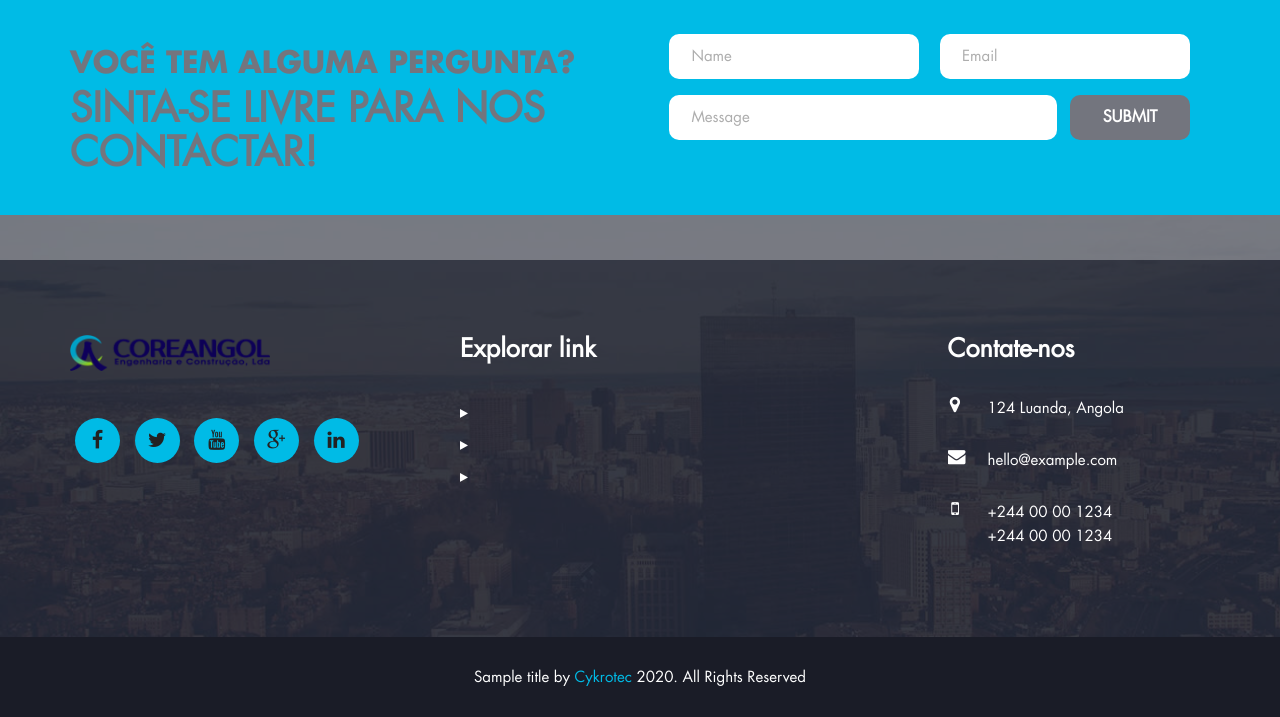
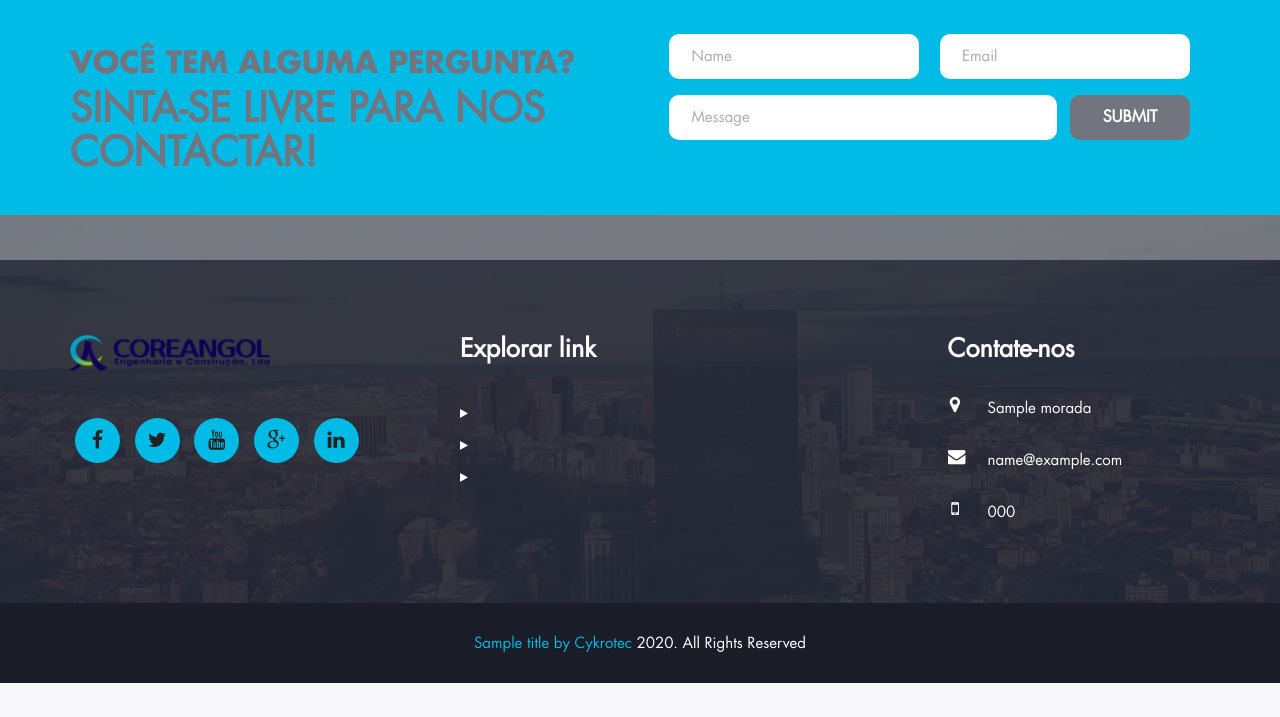
Before and after one commit to leonardoquizomba/coreangol, a PHP site: the page made by application/views/site/home.php in a window 1280 px wide. Shown: the part 2583-3300 px from the top of the page. After the commit the page ends 3266 px from the top, so only its background shows below. Run offline with PHP 8.4, Linux system fonts and the light colour scheme; the template is opened without the code that fills it: most values are stand-ins (such as "Sample title", 1, 10 or a date in 2020); data that the repository does not hold is empty.

Commit message:
troca image, meta dados

```diff
--- a/application/controllers/Home.php
+++ b/application/controllers/Home.php
@@ -38,9 +38,10 @@ class Home extends CI_Controller
 			'youtube' => '',
 		);
 		$data['contactos'] = array(
-			'email' => 'support@Construct.com',
+			'email' => 'hello@example.com',
 			'horario' => 'Seg - Sab 9:00 - 19:00',
-			'telefone' => '(+244) xxx xxx xxx',
+			'morada' => 'Rua Rainha Ginga n 35, 3 Andar<br/> Luanda, Angola',
+			'telefone' => '(+244) 222392601/332612',
 		);
 		$this->load->view('site/home', $data);
 	}
--- a/application/views/site/home.php
+++ b/application/views/site/home.php
@@ -7,9 +7,9 @@
 	<meta charset="utf-8">
 	<title><?= $title ?></title>
 	<meta charset="utf-8"/>
-	<meta name="keywords" content="helvan">
-	<meta name="description" content="">
-	<meta name="author" content="">
+	<meta name="keywords" content="Coreangol, angola, luanda, empresa, Exploraçâo, Inertes, granitos, pavimentos, Engenharia, Construçâo, lda, brita, tout venant, pó, rachâo, extraçâo, rochas, ornamentais, granito, Quartzo">
+	<meta name="description" content="A Coreangol, Engenharia e Construçâo, Lda., foi constituída à 14 de Setembro de 2005, como empresa de Direito Angolano sendo o objecto principal dentre outras actividades, a Construçâo Civil, Consultoria e Exploraçâo de Inertes, nomeadamente, brita, tout venant, pó, rachâo, extraçâo de rochas ornamentais de granito e Quartzo.">
+	<meta name="author" content="Coreangol">
 	<meta name="viewport" content="width=device-width, initial-scale=1, maximum-scale=1">
 	<link rel="shortcut icon" href="<?= base_url('assets/') ?>images/icon.png" type="image/x-icon"/>
 	<link rel="apple-touch-icon" href="<?= base_url('assets/') ?>images/icon.png">
@@ -103,9 +103,6 @@
 			</div>
 			<div class="item">
 				<img src="<?= base_url('assets/images/6.1.jpg') ?>" alt="">
-			</div>
-			<div class="item">
-				<img src="<?= base_url('assets/images/6.2.jpg') ?>" alt="">
 			</div>
 			<div class="item">
 				<img src="<?= base_url('assets/images/8.2.png') ?>" alt="">
@@ -352,10 +349,9 @@
 				<div class="footer_item">
 					<h4>Contate-nos</h4>
 					<ul class="list-unstyled footer_contact">
-						<li><a href=""><span class="fa fa-map-marker"></span> 124 Luanda, Angola</a></li>
-						<li><a href=""><span class="fa fa-envelope"></span> hello@example.com</a></li>
-						<li><a href=""><span class="fa fa-mobile"></span>
-								<p>+244 00 00 1234 <br/>+244 00 00 1234</p></a></li>
+						<li><a href=""><span class="fa fa-map-marker"></span> <?=$contactos['morada']?></a></li>
+						<li><a href=""><span class="fa fa-envelope"></span> <?=$contactos['email']?></a></li>
+						<li><a href=""><span class="fa fa-mobile"></span><?=$contactos['telefone']?></li>
 					</ul>
 				</div>
 			</div>
```
